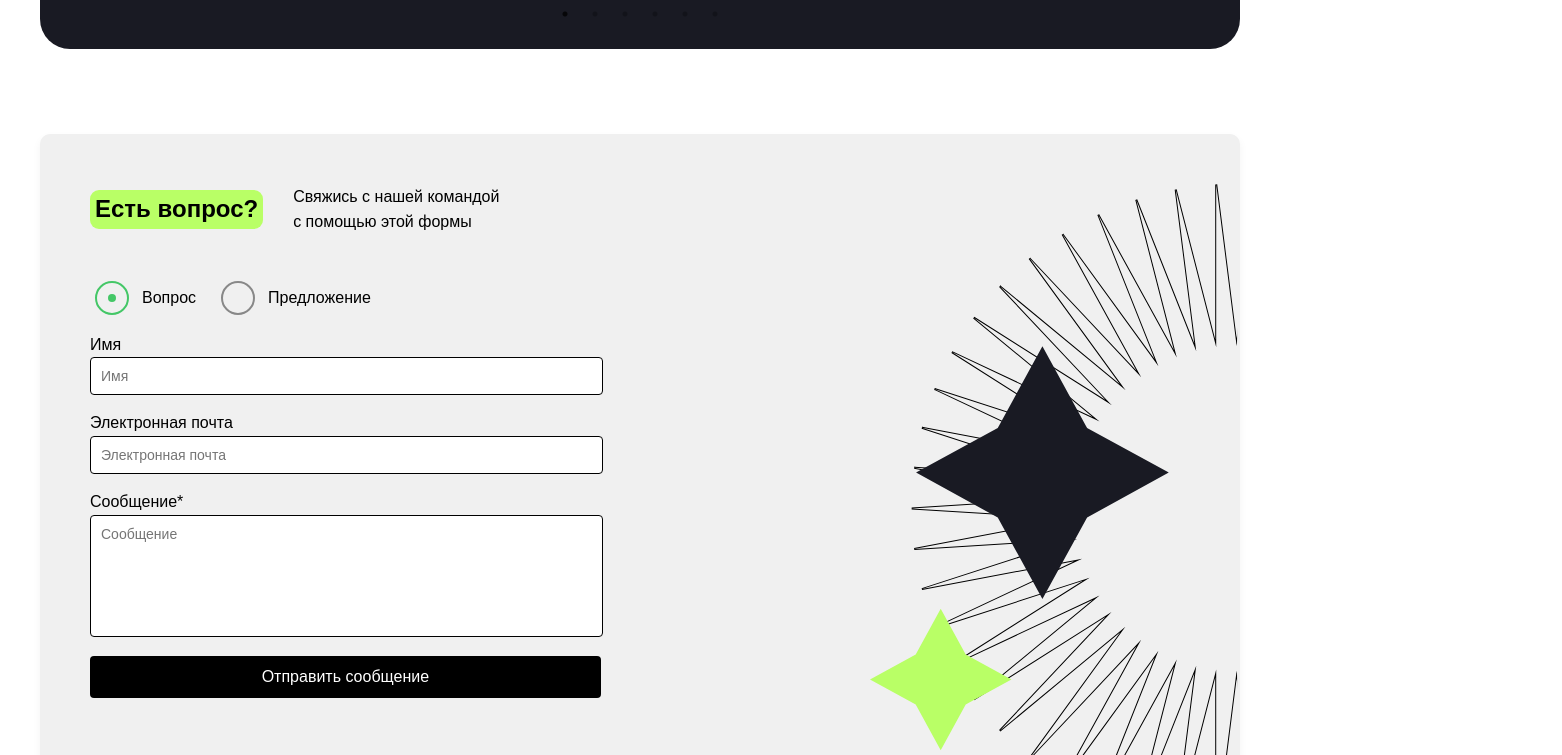
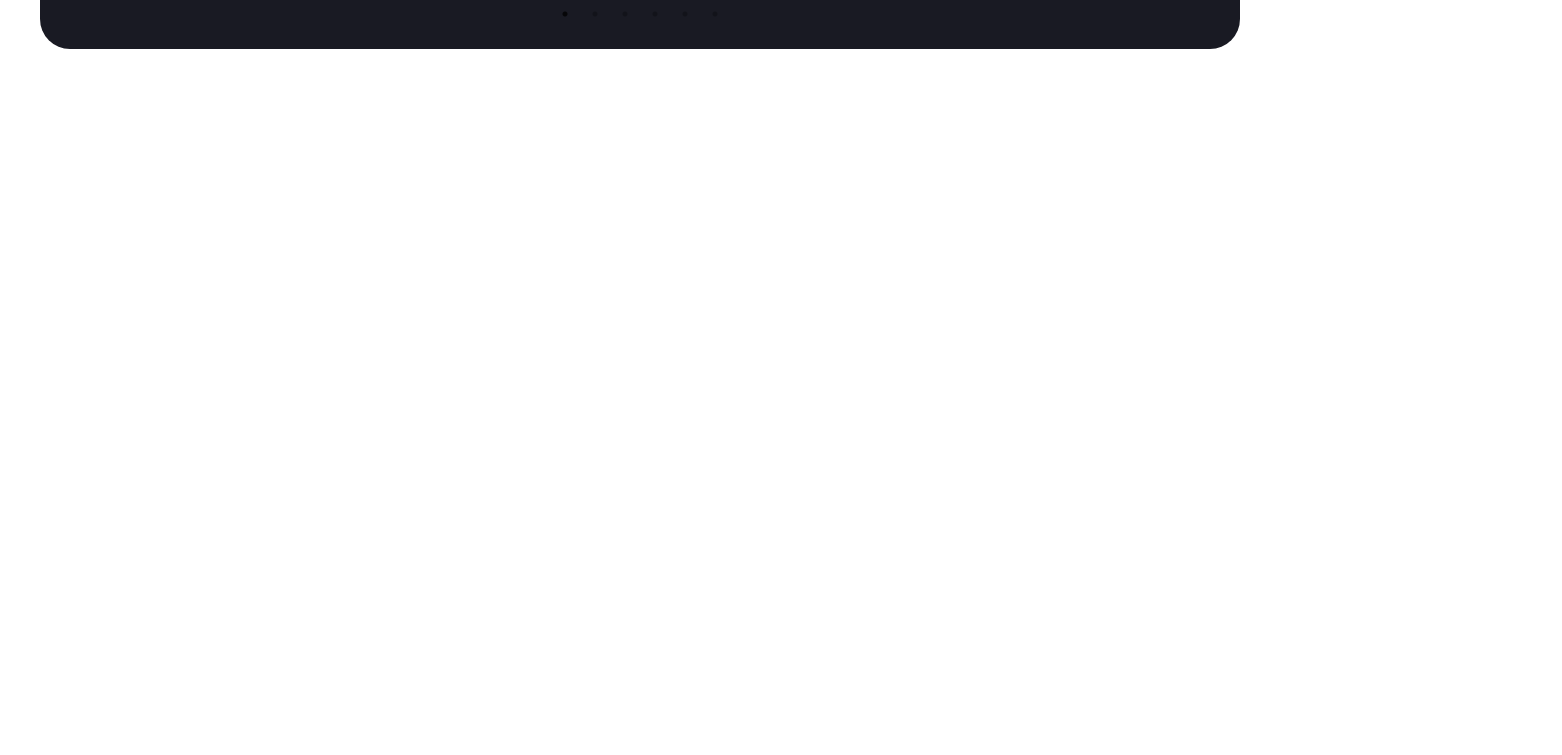
Before and after one commit to sch1zk/it-front, a Next.js app: page / in a window 1280 px wide. Shown: the part 4401-5156 px from the top of the page, 1562 px wide, since content can reach past the window. After the commit the page ends 4475 px from the top, so only its background shows below. Built offline with nearby package versions, Linux system fonts and the light colour scheme.

Commit message:
Revert "QuestionSection"
This reverts commit cbb5bc415baeedbf1ab0924d08855aa712bfa48d.

```diff
--- a/src/app/components/index/QuestionSection.tsx
+++ /dev/null
@@ -1,36 +0,0 @@
-import '../../styles/question.css';
-
-export default function HeroSection() {
-    return (
-        <section className="hero-question">
-            <div className="container-question">
-                <div className="section-title-question">
-                    <form>
-                        <div className='text_ivent'>
-                            <h1 className='text-h1-question'>Есть вопрос?</h1>
-                            <div>
-                                <p>Свяжись с нашей командой <br></br> с помощью этой формы</p>
-                            </div>
-                        </div>
-                        <div className="radio-group">
-                            <input type="radio" id="question" name="type" value="question" defaultChecked />
-                            <label htmlFor="question">Вопрос</label>
-                            <input type="radio" id="suggestion" name="type" value="suggestion" />
-                            <label htmlFor="suggestion">Предложение</label>
-                        </div>
-                        <p className="none">Имя</p>
-                        <input type="text" id="name" name="name" placeholder="Имя" required />
-                        <p className="none">Электронная почта</p>
-                        <input type="email" id="email" name="email" placeholder="Электронная почта" required />
-                        <p className="none">Сообщение*</p>
-                        <textarea id="message" name="message" placeholder="Сообщение" required></textarea>
-                        <button className='href-button' type="submit">Отправить сообщение</button>
-                    </form>
-                    <div className='section-question-image'>
-                        <img src="/images/imgre.svg" alt="Мегафон" />
-                    </div>
-                </div>
-            </div>
-        </section>
-    );
-}
--- a/src/app/page.tsx
+++ b/src/app/page.tsx
@@ -8,7 +8,6 @@ import SelfDiscoverySection from "./components/index/SelfDiscoverySection";
 import SixStepsSection from "./components/index/SixSteps";
 import AboutYouSection from "./components/index/AboutYouSection";
 import UserReviewsSection from "./components/index/UserReviewsSection";
-import QuestionSection from "./components/index/QuestionSection";
 
 
 export default function Home() {
@@ -23,7 +22,6 @@ export default function Home() {
         <SixStepsSection/>
         <AboutYouSection/>
         <UserReviewsSection/>
-        <QuestionSection/>
       </main>
     </>
   );
--- a/src/app/styles/question.css
+++ /dev/null
@@ -1,139 +0,0 @@
-/* Sorry ) Пажажа простите меня, я понимаю что сделал кал. Я не трогал ваш код */
-
-.hero-question {
-    max-width: 1200px;
-    margin: 0 auto;
-    padding: 25px 20px;
-    padding-top: 60px;
-    font-family: Arial, sans-serif;
-}
-
-.section-title-question {
-    display: flex;
-    justify-content: space-between;
-    align-items: flex-start;
-    background-color: #f0f0f0;
-    padding: 50px;
-    border-radius: 10px;
-    box-shadow: 0 4px 8px rgba(0,0,0,0.05);
-    margin-bottom: 50px;
-    flex-wrap: wrap;
-}
-
-/* Sorry  PLS */
-
-.section-question-image {
-    display: flex;
-    max-width: 320px;
-    justify-content: space-between;
-    align-items: flex-start;
-    height: auto;
-    object-position: right;
-}
-@media (max-width: 984px) {
-    .section-question-image {
-        display: none;
-    }
-}
-
-.text-h1-question {
-    border-radius: 9px;
-    background-color: #b9ff66;
-    color: black;
-    display: inline;
-    padding: 5px;
-}
-
-.text_ivent {
-    display: flex;
-    align-items: center;
-    margin-bottom: 40px;
-    gap: 30px;
-}
-
-.container-question {
-    max-width: 1200px;
-    margin: 0 auto;
-    display: flex;
-    flex-direction: column;
-}
-
-.radio-group {
-    display: flex;
-    align-items: center;
-    margin-bottom: 20px;
-}
-
-.radio-group input[type="radio"] {
-    appearance: none !important;
-    -webkit-appearance: none !important;
-    -moz-appearance: none !important;
-    width: 34px;
-    height: 34px;
-    border-radius: 50%;
-    border: 2px solid #888;
-    outline: none;
-    cursor: pointer;
-    display: inline-block;
-    position: relative;
-    top: 3px;
-    margin-right: 8px;
-}
-
-
-.radio-group input[type="radio"]:checked {
-    border-color: #44c767;
-}
-
-.radio-group input[type="radio"]:checked::before {
-    content: "";
-    display: block;
-    position: absolute;
-    top: 50%;
-    left: 50%;
-    transform: translate(-50%, -50%);
-    width: 8px;
-    height: 8px;
-    border-radius: 50%;
-    background-color: #44c767;
-}
-
-.radio-group label {
-    padding-top: 10px;
-    padding-right: 20px;
-    margin-left: 5px;
-    font-weight: 300;
-}
-
-input[type="text"],
-input[type="email"],
-textarea {
-    width: 120%;
-    padding: 10px;
-    margin-bottom: 15px;
-    border: 1px solid #000000;
-    border-radius: 4px;
-    font-size: 14px;
-    font-family: inherit;
-}
-
-textarea {
-    resize: none;
-    height: 100px;
-}
-
-button[type="submit"] {
-    all: unset;
-    display: block;
-    width: 115%;
-    padding: 12px 20px;
-    background-color: #000;
-    color: #fff;
-    border-radius: 4px;
-    text-align: center;
-    cursor: pointer;
-}
-
-button[type="submit"]:hover {
-    background-color: #6cee42;
-}
```
